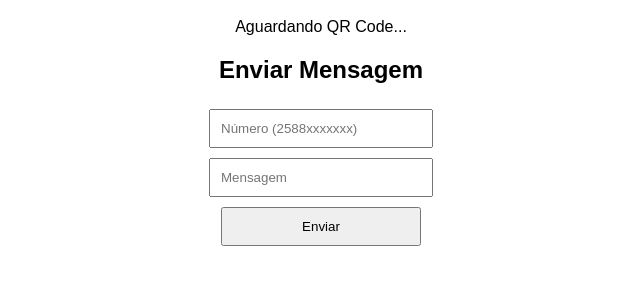
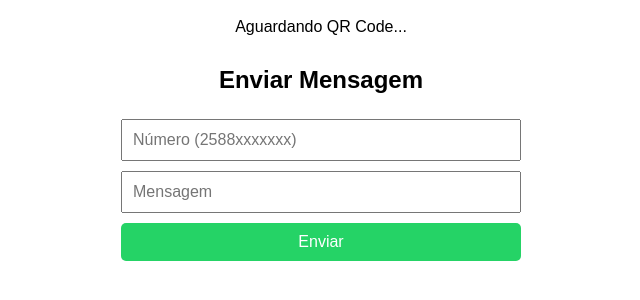
Before and after one commit to Miraplay2025/Bussines, a website: page public/index.html in a window 1280 px wide. Shown: the part 90-390 px from the top of the page, without its empty margins (319-959 px from the left). Drawn offline with Linux system fonts and the light colour scheme; no server answers.

Commit message:
Update index.html

```diff
--- a/public/index.html
+++ b/public/index.html
@@ -4,10 +4,41 @@
     <meta charset="UTF-8">
     <title>WhatsApp QR Code e Envio de Mensagem</title>
     <style>
-        body { font-family: Arial; text-align: center; margin-top: 50px; }
-        img { width: 250px; height: 250px; margin-bottom: 20px; }
-        input, button { padding: 10px; margin: 5px; width: 200px; }
-        button { cursor: pointer; }
+        body {
+            font-family: Arial, sans-serif;
+            text-align: center;
+            margin: 50px auto;
+            max-width: 400px;
+        }
+        #qrContainer {
+            margin-bottom: 30px;
+        }
+        #qrContainer img {
+            width: 100%;
+            max-width: 300px;
+            height: auto;
+        }
+        input, button {
+            padding: 10px;
+            margin: 5px 0;
+            width: 100%;
+            box-sizing: border-box;
+            font-size: 16px;
+        }
+        button {
+            cursor: pointer;
+            background-color: #25D366;
+            color: white;
+            border: none;
+            border-radius: 5px;
+        }
+        button:hover {
+            background-color: #128C7E;
+        }
+        #status {
+            margin-top: 10px;
+            font-weight: bold;
+        }
     </style>
 </head>
 <body>
@@ -18,9 +49,7 @@
 
     <h2>Enviar Mensagem</h2>
     <input type="text" id="number" placeholder="Número (2588xxxxxxx)">
-    <br>
     <input type="text" id="message" placeholder="Mensagem">
-    <br>
     <button onclick="sendMessage()">Enviar</button>
     <p id="status"></p>
 
@@ -32,7 +61,7 @@
                 const container = document.getElementById('qrContainer');
 
                 if (data.connected) {
-                    container.innerHTML = `<p>WhatsApp conectado!</p>`;
+                    container.innerHTML = `<p>✅ WhatsApp conectado!</p>`;
                 } else if (data.qr) {
                     container.innerHTML = `<img src="${data.qr}" alt="QR Code">`;
                 } else {
@@ -43,8 +72,9 @@
             }
         }
 
+        // Atualiza o QR code imediatamente e depois a cada 30 segundos
         loadQRCode();
-        setInterval(loadQRCode, 20000); // Atualiza a cada 20 segundos
+        setInterval(loadQRCode, 30000);
 
         async function sendMessage() {
             const number = document.getElementById('number').value;
```
